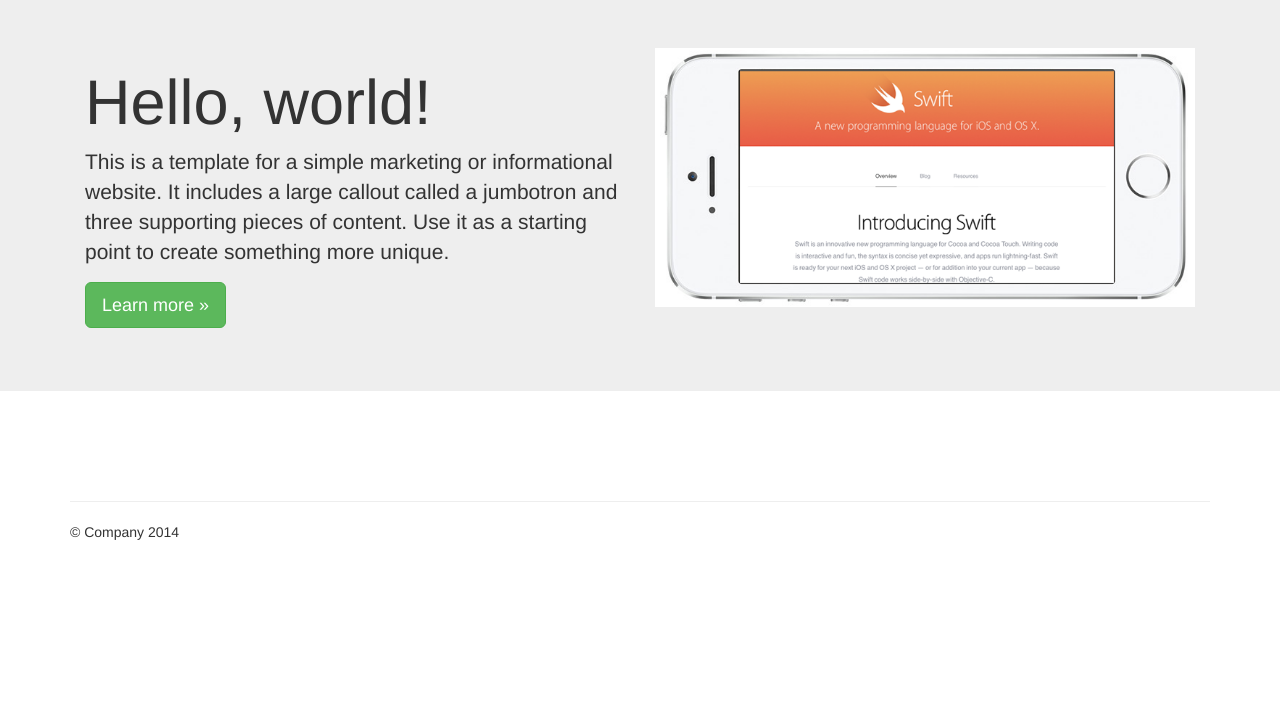
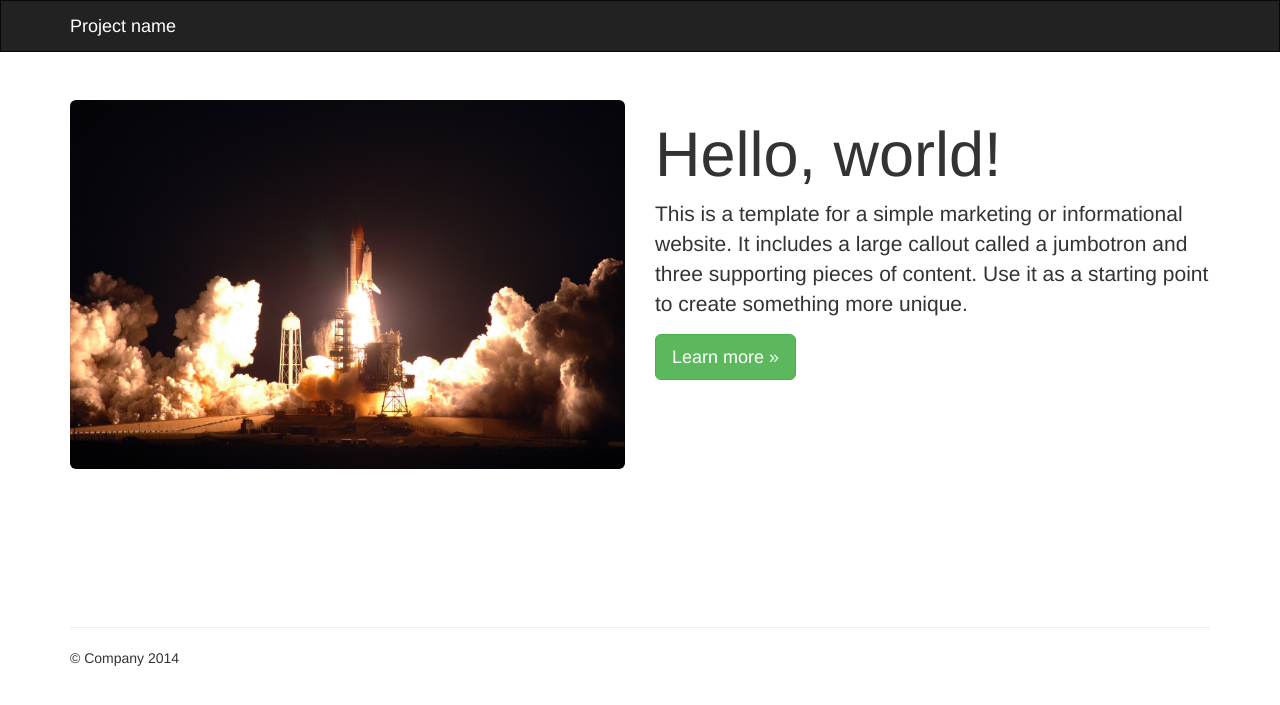
Before and after one commit to loafbaker/django_launch_with_code, a Django app: template templates/share.html in a window 1280 px wide. Shown: the top 705 px of the page. Run offline with Django 3.2, Linux system fonts and the light colour scheme; the template is opened without the code that fills it, so the values that code supplies are empty; parts of the project's set-up code (start-up, migrations or seed data) failed here and were passed over; some libraries are stand-ins or nearby versions.

Commit message:
Front-end redesign

```diff
--- a/templates/base.html
+++ b/templates/base.html
@@ -24,6 +24,13 @@
         padding-top: 0;
         padding-bottom: 0;
     }
+    .navbar {
+        margin-bottom: 0 !important;
+        border-radius: 0 !important;
+    }
+    .navbar-inverse .navbar-brand, .nav-brand:hover {
+        color: white;
+    }
     </style>
 
     <!-- Just for debugging purposes. Don't actually copy these 2 lines! -->
@@ -39,26 +46,12 @@
 
   <body>
 
-    <!-- Main jumbotron for a primary marketing message or call to action -->
-    <div class="jumbotron">
-      <div class="container">
-        <div class="col-sm-6">
-          <h1>Hello, world!</h1>
-          <p>This is a template for a simple marketing or informational website. It includes a large callout called a jumbotron and three supporting pieces of content. Use it as a starting point to create something more unique.</p>
-          <p><a class="btn btn-success btn-lg" href="#" role="button">Learn more &raquo;</a></p>
-        </div>
-        <div class="col-sm-6">
-          <img src="{% static 'img/iphone.png' %}" class="img-responsive" />
-        </div>
-      </div>
-    </div>
-
-    <div class="container">
-
 {% block content %}
 
 {% endblock %}
 
+
+    <div class="container">
 
       <hr>
 
--- a/templates/navbar.html
+++ b/templates/navbar.html
@@ -1,24 +1,7 @@
-    <nav class="navbar navbar-inverse navbar-fixed-top">
+    <nav class="navbar navbar-inverse">
       <div class="container">
         <div class="navbar-header">
-          <button type="button" class="navbar-toggle collapsed" data-toggle="collapse" data-target="#navbar" aria-expanded="false" aria-controls="navbar">
-            <span class="sr-only">Toggle navigation</span>
-            <span class="icon-bar"></span>
-            <span class="icon-bar"></span>
-            <span class="icon-bar"></span>
-          </button>
           <a class="navbar-brand" href="#">Project name</a>
         </div>
-        <div id="navbar" class="navbar-collapse collapse">
-          <form class="navbar-form navbar-right">
-            <div class="form-group">
-              <input type="text" placeholder="Email" class="form-control">
-            </div>
-            <div class="form-group">
-              <input type="password" placeholder="Password" class="form-control">
-            </div>
-            <button type="submit" class="btn btn-success">Sign in</button>
-          </form>
-        </div><!--/.navbar-collapse -->
       </div>
     </nav>
--- a/templates/share.html
+++ b/templates/share.html
@@ -1,6 +1,27 @@
 {% extends "base.html" %}
+{% load staticfiles %}
 
 {% block content %}
+
+{% include "navbar.html" %}
+
+    <!-- Main jumbotron for a primary marketing message or call to action -->
+    <div class="jumbotron" style="background-color:white">
+      <div class="container">
+        <div class="row">
+          <div class="col-md-6 pull-right">
+            <h1>Hello, world!</h1>
+            <p>This is a template for a simple marketing or informational website. It includes a large callout called a jumbotron and three supporting pieces of content. Use it as a starting point to create something more unique.</p>
+            <p><a class="btn btn-success btn-lg" href="#" role="button">Learn more &raquo;</a></p>
+          </div>
+          <div class="col-md-6 pull-left">
+            <img src="{% static 'img/launch.jpg' %}" class="img-responsive img-rounded" />
+          </div>
+        </div>
+      </div>
+    </div>
+
+<div class="container">
 
 {{ ref_id }} <br/>
 
@@ -8,4 +29,5 @@
 
 {{ ref_url }} <br/>
 
+</div>
 {% endblock %}
```
Also changed, not shown: templates/home.html (+24 -5 lines).
